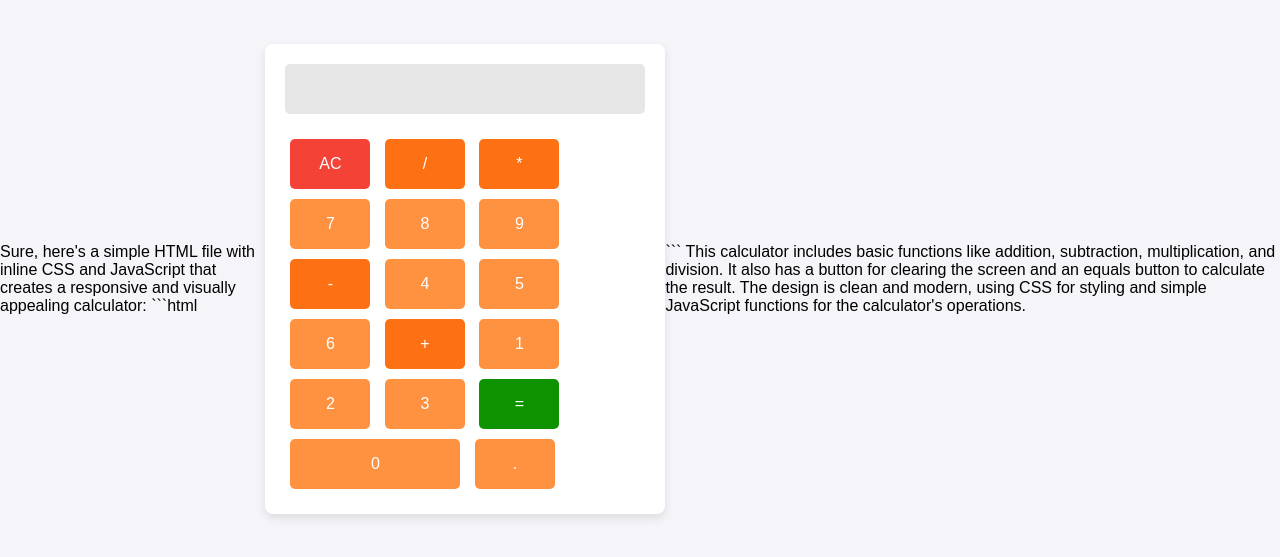
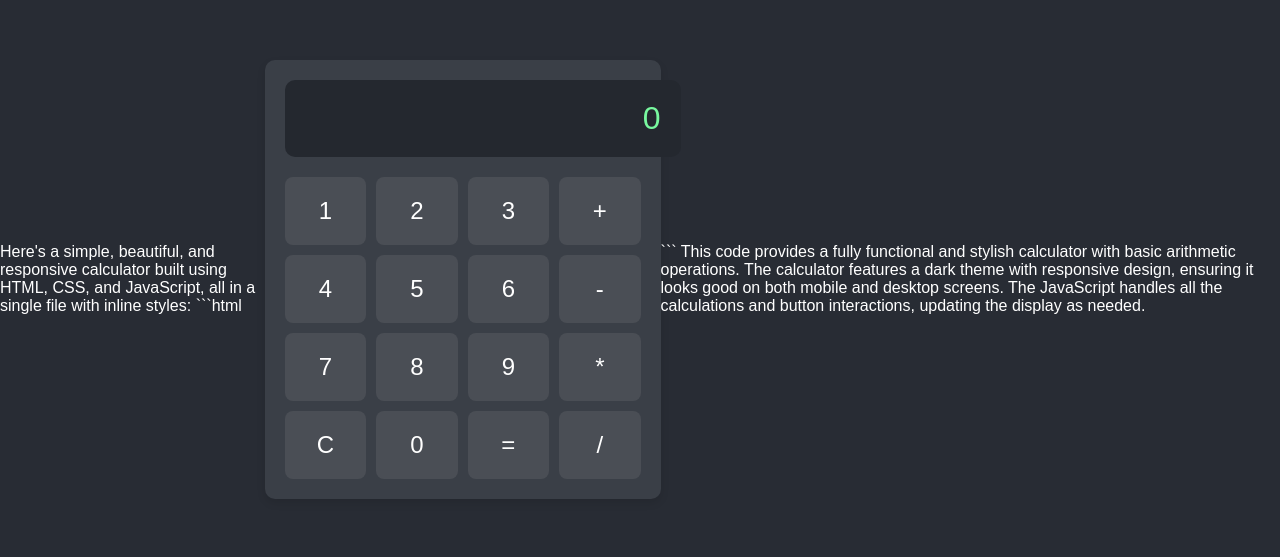
Before and after one commit to mrcopra/repo, a plain HTML site: page index.html in a window 1280 px wide. Shown: the part 121-678 px from the top of the page. Drawn offline with Linux system fonts and the light colour scheme.

Commit message:
AI Auto-Update

````diff
--- a/index.html
+++ b/index.html
@@ -1,4 +1,4 @@
-Sure, here's a simple HTML file with inline CSS and JavaScript that creates a responsive and visually appealing calculator:
+Here's a simple, beautiful, and responsive calculator built using HTML, CSS, and JavaScript, all in a single file with inline styles:
 
 ```html
 <!DOCTYPE html>
@@ -6,119 +6,130 @@ Sure, here's a simple HTML file with inline CSS and JavaScript that creates a re
 <head>
     <meta charset="UTF-8">
     <meta name="viewport" content="width=device-width, initial-scale=1.0">
-    <title>Simple Calculator</title>
+    <title>Beautiful Calculator</title>
     <style>
         body {
-            font-family: 'Arial', sans-serif;
             display: flex;
             justify-content: center;
             align-items: center;
             height: 100vh;
-            background-color: #f4f4f9;
             margin: 0;
+            background-color: #282c34;
+            color: white;
+            font-family: Arial, sans-serif;
         }
+
         .calculator {
             width: 100%;
-            max-width: 360px;
-            background-color: #fff;
+            max-width: 400px;
+            background-color: #3a3f47;
+            padding: 20px;
+            border-radius: 10px;
+            box-shadow: 0 4px 8px rgba(0, 0, 0, 0.1);
+        }
+
+        .display {
+            width: 100%;
+            padding: 20px;
+            background-color: #24282f;
+            text-align: right;
+            font-size: 2em;
+            border-radius: 10px;
+            margin-bottom: 20px;
+            color: #78f89f;
+        }
+
+        .buttons {
+            display: grid;
+            grid-template-columns: repeat(4, 1fr);
+            gap: 10px;
+        }
+
+        .button {
+            padding: 20px;
+            font-size: 1.5em;
+            background-color: #4a4e55;
+            color: white;
+            border: none;
             border-radius: 8px;
-            box-shadow: 0 4px 10px rgba(0,0,0,0.1);
-            padding: 20px;
+            cursor: pointer;
+            transition: background-color 0.3s;
         }
-        .calculator-screen {
-            width: 100%;
-            height: 50px;
-            border: none;
-            background-color: #e6e6e6;
-            color: #333;
-            text-align: right;
-            padding: 10px;
-            font-size: 18px;
-            border-radius: 5px;
+
+        .button:hover {
+            background-color: #5c626a;
         }
-        .calculator-keys {
-            margin-top: 20px;
-        }
-        .button {
-            width: calc(25% - 10px);
-            margin: 5px;
-            height: 50px;
-            border: none;
-            border-radius: 5px;
-            font-size: 16px;
-            color: #fff;
-            background-color: #fe9241;
-            cursor: pointer;
-        }
-        .button.operator {
-            background-color: #fd7014;
-        }
-        .button.double {
-            width: calc(50% - 10px);
-        }
-        .button.all-clear {
-            background-color: #f44336;
-        }
-        .button.equal-sign {
-            background-color: #0f9200;
+
+        .button:active {
+            background-color: #6d737b;
         }
     </style>
 </head>
 <body>
     <div class="calculator">
-        <input type="text" class="calculator-screen" value="" disabled>
-        <div class="calculator-keys">
-            <button class="button all-clear" onclick="clearScreen()">AC</button>
-            <button class="button operator" value="/" onclick="pressOperator('/')">/</button>
-            <button class="button operator" value="*" onclick="pressOperator('*')">*</button>
-            <button class="button" value="7" onclick="pressNumber('7')">7</button>
-            <button class="button" value="8" onclick="pressNumber('8')">8</button>
-            <button class="button" value="9" onclick="pressNumber('9')">9</button>
-            <button class="button operator" value="-" onclick="pressOperator('-')">-</button>
-            <button class="button" value="4" onclick="pressNumber('4')">4</button>
-            <button class="button" value="5" onclick="pressNumber('5')">5</button>
-            <button class="button" value="6" onclick="pressNumber('6')">6</button>
-            <button class="button operator" value="+" onclick="pressOperator('+')">+</button>
-            <button class="button" value="1" onclick="pressNumber('1')">1</button>
-            <button class="button" value="2" onclick="pressNumber('2')">2</button>
-            <button class="button" value="3" onclick="pressNumber('3')">3</button>
-            <button class="button equal-sign" onclick="calculateResult()">=</button>
-            <button class="button double" value="0" onclick="pressNumber('0')">0</button>
-            <button class="button" value="." onclick="pressNumber('.')">.</button>
+        <div class="display" id="display">0</div>
+        <div class="buttons">
+            <button class="button" onclick="press('1')">1</button>
+            <button class="button" onclick="press('2')">2</button>
+            <button class="button" onclick="press('3')">3</button>
+            <button class="button" onclick="press('+')">+</button>
+            <button class="button" onclick="press('4')">4</button>
+            <button class="button" onclick="press('5')">5</button>
+            <button class="button" onclick="press('6')">6</button>
+            <button class="button" onclick="press('-')">-</button>
+            <button class="button" onclick="press('7')">7</button>
+            <button class="button" onclick="press('8')">8</button>
+            <button class="button" onclick="press('9')">9</button>
+            <button class="button" onclick="press('*')">*</button>
+            <button class="button" onclick="press('C')">C</button>
+            <button class="button" onclick="press('0')">0</button>
+            <button class="button" onclick="press('=')">=</button>
+            <button class="button" onclick="press('/')">/</button>
         </div>
     </div>
 
     <script>
-        const calculatorScreen = document.querySelector('.calculator-screen');
+        let display = document.getElementById('display');
+        let currentInput = '';
+        let operation = '';
+        let previousInput = '';
 
-        function pressNumber(number) {
-            if (calculatorScreen.value === "0" || calculatorScreen.value === "Error") {
-                calculatorScreen.value = number;
-            } else {
-                calculatorScreen.value += number;
+        function press(key) {
+            if (key === 'C') {
+                currentInput = '';
+                operation = '';
+                previousInput = '';
+                display.innerText = '0';
+                return;
             }
-        }
 
-        function pressOperator(operator) {
-            if (calculatorScreen.value !== "" && !isNaN(calculatorScreen.value.slice(-1))) {
-                calculatorScreen.value += operator;
+            if (key === '=') {
+                if (operation && previousInput && currentInput) {
+                    currentInput = String(eval(previousInput + operation + currentInput));
+                    display.innerText = currentInput;
+                    operation = '';
+                    previousInput = '';
+                }
+                return;
             }
-        }
 
-        function clearScreen() {
-            calculatorScreen.value = "";
-        }
+            if (['+', '-', '*', '/'].includes(key)) {
+                if (operation && previousInput) {
+                    currentInput = String(eval(previousInput + operation + currentInput));
+                    display.innerText = currentInput;
+                }
+                operation = key;
+                previousInput = currentInput;
+                currentInput = '';
+                return;
+            }
 
-        function calculateResult() {
-            try {
-                calculatorScreen.value = eval(calculatorScreen.value);
-            } catch (error) {
-                calculatorScreen.value = "Error";
-            }
+            currentInput += key;
+            display.innerText = currentInput;
         }
     </script>
 </body>
 </html>
 ```
 
-This calculator includes basic functions like addition, subtraction, multiplication, and division. It also has a button for clearing the screen and an equals button to calculate the result. The design is clean and modern, using CSS for styling and simple JavaScript functions for the calculator's operations.
+This code provides a fully functional and stylish calculator with basic arithmetic operations. The calculator features a dark theme with responsive design, ensuring it looks good on both mobile and desktop screens. The JavaScript handles all the calculations and button interactions, updating the display as needed.
````
